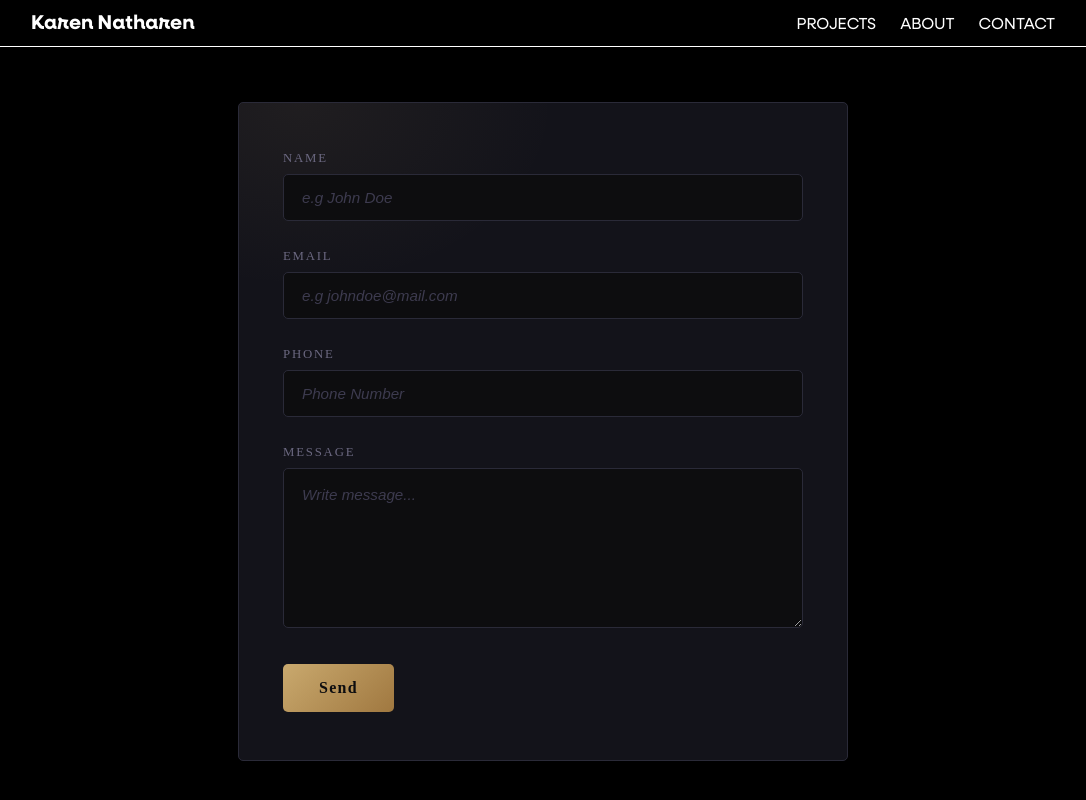
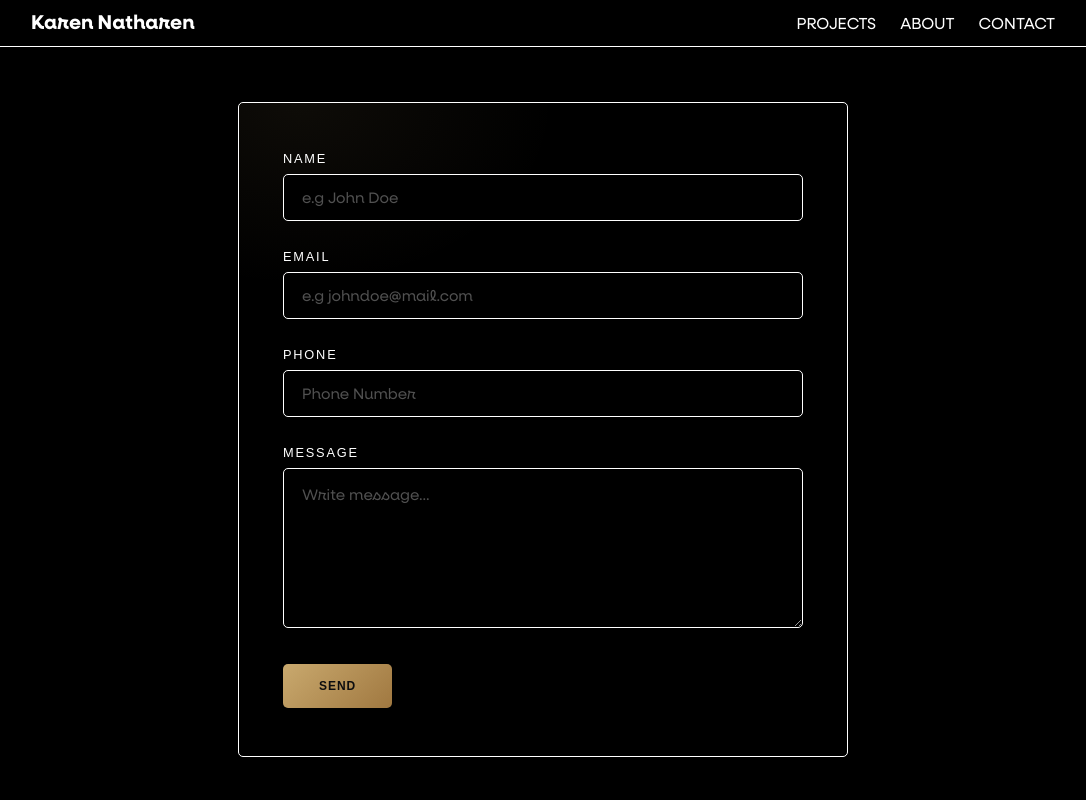
Before and after one commit to ConjecturesandRefutations/Karen-Website, a React (Vite) app: page /contact in a window 1280 px wide. Shown: the top 800 px of the page, without its empty margins (97-1183 px from the left). Built offline with nearby package versions, Linux system fonts and the light colour scheme.

Commit message:
update to contact form styling

```diff
--- a/src/styles/Contact.css
+++ b/src/styles/Contact.css
@@ -9,12 +9,12 @@
 
 /* ── Root Variables ──────────────────────────────────────── */
 :root {
-  --bg:         #0d0d0f;
-  --surface:    #13131a;
-  --border:     #2a2a38;
+  --bg:         #000000;
+  --surface:    #000000;
+  --border:     #ffffff;
   --border-focus: #c9a96e;
   --text:       #f0ece4;
-  --text-muted: #6b6880;
+  --text-muted: #ffffff;
   --accent:     #c9a96e;
   --accent-glow:rgba(201, 169, 110, 0.18);
   --error:      #e05c5c;
@@ -61,7 +61,7 @@
 
 /* ── Label ───────────────────────────────────────────────── */
 .form-label {
-  font-family: 'Playfair Display', serif;
+  font-family: 'Montserrat', sans-serif;
   font-size: 0.8rem;
   font-weight: 400;
   letter-spacing: 0.14em;
@@ -129,8 +129,8 @@
 }
 
 .input-field::placeholder {
-  color: #3d3b4f;
-  font-style: italic;
+  color: rgba(255, 255, 255, 0.318);
+  font-family: "Neulis", sans-serif;
 }
 
 .input-field:hover {
@@ -161,8 +161,9 @@ textarea.input-field {
   border: none;
   border-radius: var(--radius);
   color: #0d0d0f;
-  font-family: 'Playfair Display', serif;
-  font-size: 1rem;
+  font-family: 'Montserrat', sans-serif;
+  text-transform: uppercase;
+  font-size: 0.75rem;
   font-weight: 600;
   letter-spacing: 0.08em;
   cursor: pointer;
```
